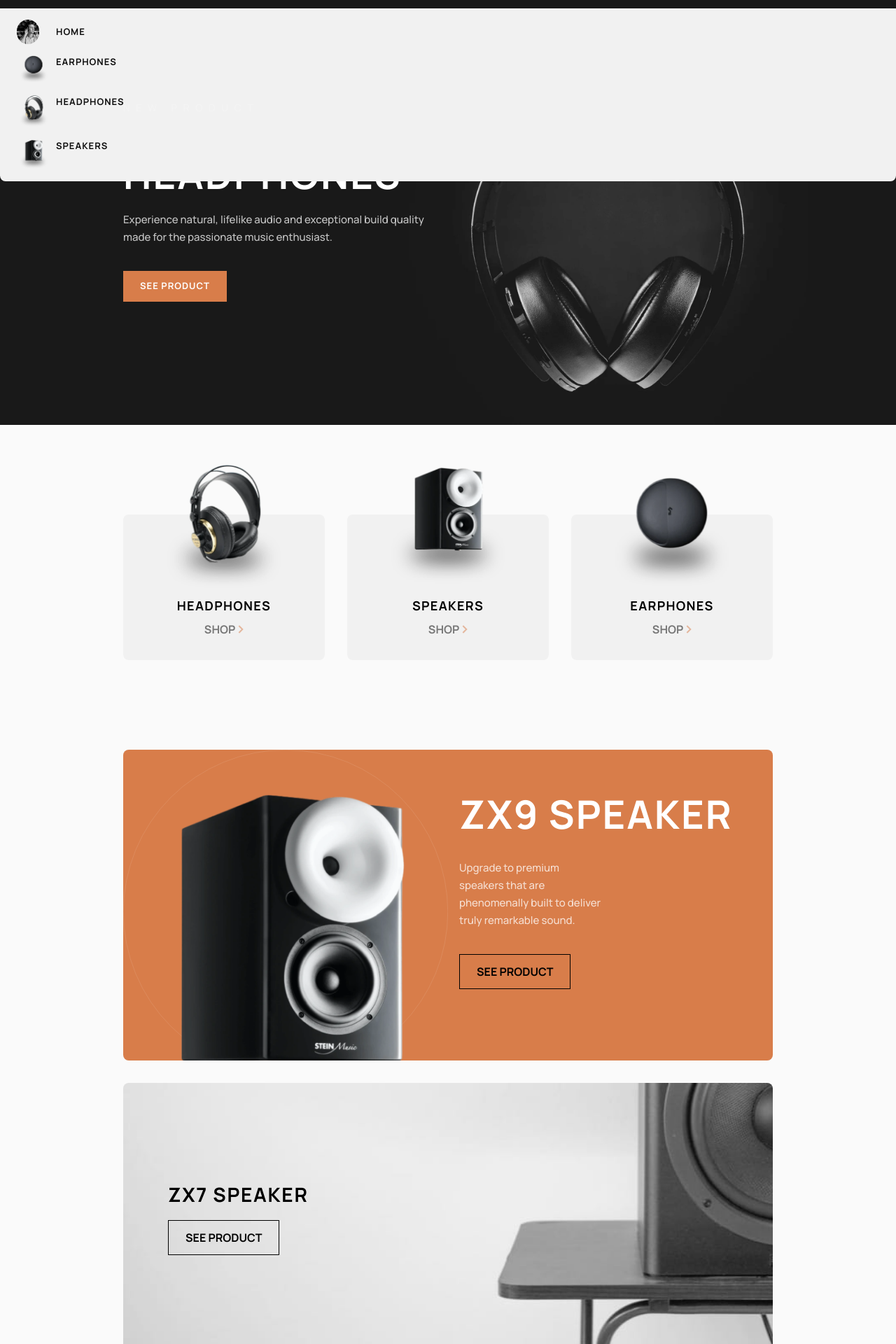
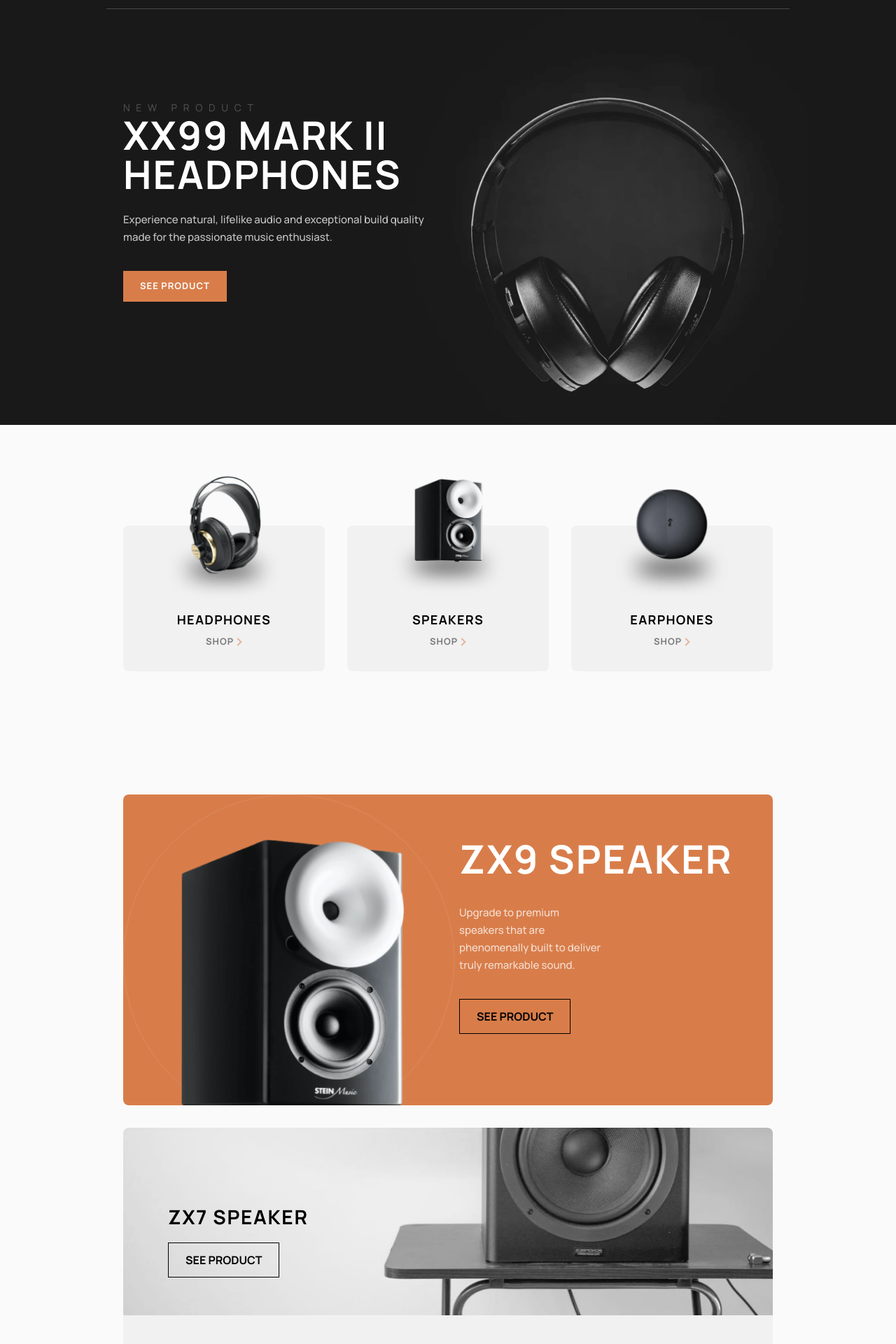
Before and after one commit to TomasLukes/lynxes, a Next.js app: page / in a window 1280 px wide. Shown: the part 120-2040 px from the top of the page at 70% size. Built offline with nearby package versions, Linux system fonts and the light colour scheme.

Commit message:
Improved desktop styling for Home page

```diff
--- a/src/app/components/Home/BannerSm.tsx
+++ b/src/app/components/Home/BannerSm.tsx
@@ -6,7 +6,7 @@ export default function BannerSm() {
     /* BannerSm */
     <div className="w-full lg:container mx-auto px-6">
       {/* BannerSm container */}
-      <div id="bannerSm" className="flex gap-8 text-dark-900 h-96 p-6 lg:p-16 rounded-lg">
+      <div id="bannerSm" className="flex gap-8 bg-light-300 text-dark-900 h-80 p-6 lg:p-16 rounded-lg">
           {/* Heading + button container */}
           <div className="my-auto mr-auto">
               {/* Heading */}
--- a/src/app/components/buttons/ButtonArrow.tsx
+++ b/src/app/components/buttons/ButtonArrow.tsx
@@ -3,7 +3,7 @@ import arrowIcon from '/public/icons/shared/icon-arrow-right.svg';
 
 export default function ButtonArrow({ label }) {
   return (
-    <button className="flex items-center gap-1 mx-auto px-4 py-2 text-dark-900 opacity-50 font-bold
+    <button className="flex items-center gap-1 mx-auto px-4 py-2 text-dark-900 subtitle opacity-50
     hover:text-primary-700 hover:opacity-100">
       {label}
       <Image src={arrowIcon} alt="Arrow Icon" className='inline' />
--- a/src/app/components/navigation/Footer.tsx
+++ b/src/app/components/navigation/Footer.tsx
@@ -3,7 +3,7 @@ import Link from "next/link"
 export default function Footer() {
   return (
     /* Footer */
-    <footer className="relative w-full bg-neutral-900 text-neutral-100">
+    <footer className="relative w-full bg-dark-850 text-neutral-100">
       {/* Footer container */}
       <div className="container mx-auto grid py-9 px-6 ">
         {/* Decorative span */}
@@ -19,22 +19,30 @@ export default function Footer() {
           {/* Nav items */}
           <nav className="flex flex-col md:flex-row gap-4 md:gap-6 text-center md:text-left list-none
             subtitle">
-            <li>
-            <Link href="/">Home</Link>
+            <li className="hover:text-primary-700">
+              <Link href="/">
+                Home
+              </Link>
             </li>
-            <li>
-              <Link href="/category/earphones">Earphones</Link>
+            <li className="hover:text-primary-700">
+              <Link href="/category/earphones">
+                Earphones
+              </Link>
             </li>
-            <li>
-              <Link href="/category/headphones">Headphones</Link>
+            <li className="hover:text-primary-700">
+              <Link href="/category/headphones">
+                Headphones
+              </Link>
             </li>
-            <li>
-              <Link href="/category/speakers">Speakers</Link>
+            <li className="hover:text-primary-700">
+              <Link href="/category/speakers">
+                Speakers
+              </Link>
             </li>
           </nav>
         </div>
         {/* Description text */}
-        <p className="md:w-1/3 mx-auto md:m-0 text-center md:text-left py-12 md:py-9 text-body opacity-50 ">
+        <p className="md:w-1/3 mx-auto md:m-0 text-center md:text-left py-12 md:py-9 text-body font-normal opacity-50">
           {`Audiophile is an all in one stop to fulfill your audio needs. We're a small team of music lovers and sound specialists who are devoted
           to helping you get the most out of personal audio. Come and visit our demo facility - we're open 7 days a week.`}
         </p>
--- a/src/app/components/navigation/Header.tsx
+++ b/src/app/components/navigation/Header.tsx
@@ -4,23 +4,21 @@ import { useState } from "react"
 import MobileMenu from "./MobileMenu";
 
 export default function Header() {
-
   const [mobileMenuOpen , setMobileMenuOpen] = useState(false)
 
   function handleClick() {
-    console.log(mobileMenuOpen)
     setMobileMenuOpen(!mobileMenuOpen)
   }
 
   return (
     /* Header */
-    <header className="relative w-full bg-neutral-900 text-neutral-100">
+    <header className={`relative w-full bg-dark-850 text-neutral-100`}>
       {/* Header container */}
       <div className="container mx-auto flex items-center justify-between py-6 md:py-12 px-6">
         {/* Mobile menu */}
-        <img src={`/icons/shared/menu/icon-menu-${mobileMenuOpen ? 'hamburger' : 'close'}.svg`} alt=""
+        <img src={`/icons/shared/menu/icon-menu-${mobileMenuOpen ? 'close' : 'hamburger' }.svg`} alt=""
           className="lg:hidden"
-          onClick={ handleClick }
+          onClick={() => handleClick() }
         />
         {/* Logo */}
         <h1 className="text-3xl font-bold mr-auto lg:mr-0 pl-6 lg:pl-0">
@@ -29,17 +27,25 @@ export default function Header() {
         {/* Navbar items desktop */}
         <nav className="hidden lg:flex gap-9 list-none
           subtitle">
-          <li>
-          <Link href="/">Home</Link>
+          <li className="hover:text-primary-700">
+            <Link href="/">
+              Home
+            </Link>
           </li>
-          <li>
-            <Link href="/category/earphones">Earphones</Link>
+          <li className="hover:text-primary-700">
+            <Link href="/category/earphones">
+              Earphones
+            </Link>
           </li>
-          <li>
-            <Link href="/category/headphones">Headphones</Link>
+          <li className="hover:text-primary-700">
+            <Link href="/category/headphones">
+              Headphones
+            </Link>
           </li>
-          <li>
-            <Link href="/category/speakers">Speakers</Link>
+          <li className="hover:text-primary-700">
+            <Link href="/category/speakers">
+              Speakers
+            </Link>
           </li>
         </nav>
         {/* Account + Shopping card icons */}
@@ -49,7 +55,7 @@ export default function Header() {
         </div>
       </div>
       {/* Navbar items desktop */}
-      <nav className={`${mobileMenuOpen && 'hidden'} absolute w-full flex-col gap-8 bg-light-300 text-dark-800 text-center list-none
+      <nav className={`${mobileMenuOpen === false && 'hidden'} absolute w-full flex-col gap-8 bg-light-300 text-dark-800 text-center list-none
         rounded-b-lg`}>
         <MobileMenu />
       </nav>
--- a/src/app/components/navigation/MobileMenu.tsx
+++ b/src/app/components/navigation/MobileMenu.tsx
@@ -3,23 +3,25 @@ import Link from "next/link"
 export default function MobileMenu() {
   return (
     /* Mobile menu */
-    <ul className="px-6 py-4 flex flex-col gap-4 subtitle">
+    <ul className="px-6 py-8 flex flex-col items-center subtitle">
+      <div className="flex flex-col gap-4">
         <li className="flex items-center gap-6">
           <img src="\images\shared\image-best-gear.webp" alt="" className="w-8 rounded-full" />
           <Link href="/">Home</Link>
         </li>
-      <li className="flex gap-2">
-        <img src="/images/shared/category/image-category-thumbnail-earphones.webp" alt="" className="w-12" />
+        <li className="flex items-center gap-2">
+          <img src="/images/shared/category/image-category-thumbnail-earphones.webp" alt="" className="w-16" />
           <Link href="/category/earphones">Earphones</Link>
         </li>
-      <li className="flex gap-2">
-        <img src="/images/shared/category/image-category-thumbnail-headphones.webp" alt="" className="w-12" />
+        <li className="flex items-center gap-2">
+          <img src="/images/shared/category/image-category-thumbnail-headphones.webp" alt="" className="w-16" />
           <Link href="/category/headphones">Headphones</Link>
         </li>
-      <li className="flex gap-2">
-        <img src="/images/shared/category/image-category-thumbnail-speakers.webp" alt="" className="w-12" />
+        <li className="flex items-center gap-2">
+          <img src="/images/shared/category/image-category-thumbnail-speakers.webp" alt="" className="w-16" />
           <Link href="/category/speakers">Speakers</Link>
         </li>
+      </div>
     </ul>
   )
 }
--- a/src/app/components/shared/About.tsx
+++ b/src/app/components/shared/About.tsx
@@ -9,7 +9,7 @@ export default function About() {
         <h3 className="heading-2 text-center lg:text-left pb-6">
           Bringing you the <br></br><span className="text-primary-700">best</span> audio gear
         </h3>
-        <p className="text-body opacity-50 text-center lg:text-left">
+        <p className="text-body opacity-60 text-center lg:text-left">
           Located at the heart of New York City, Audiophile is the premier store for high end headphones,
           earphones, speakers, and audio accessories. We have a large showroom and luxury demonstration
           rooms available for you to browse and experience a wide range of our products. Stop by our store
--- a/src/app/components/shared/Categories.tsx
+++ b/src/app/components/shared/Categories.tsx
@@ -7,7 +7,7 @@ export default function Categories() {
       className="mx-auto">
       {/* Categories cards container */}
       <div className="container mx-auto flex flex-col md:flex-row items-center justify-center
-        md:gap-8 px-6 py-20 md:py-32">
+        md:gap-8 px-6 pt-24 md:pt-36 pb-20 md:pb-32">
         {/* Headphones card */}
         <div className="w-full flex flex-col md:w-96 md:h-52 bg-light-300 text-center
           rounded-lg mt-20 md:mt-0 p-6">
--- a/src/app/globals.css
+++ b/src/app/globals.css
@@ -13,14 +13,14 @@ main {
 /* Typography */
 
 .text-body {
-    font-size: 0.9375rem;
+    font-size: 0.9375rem;   /* 15px */
     font-weight: 500;
     line-height: 25px;
 }
 
 .overline-text {
     color: var(--primary-700);
-    font-size: 0.875rem;
+    font-size: 0.875rem;    /* 14px */
     font-weight: 400;
     line-height: 1.2;
     letter-spacing: 0.625em;
@@ -29,7 +29,7 @@ main {
 
 .subtitle {
     color: var(--primary-700);
-    font-size: 0.8125rem;
+    font-size: 0.8125rem;   /* 13px */
     font-weight: 700;
     line-height: 1.5;
     letter-spacing: 1px;
@@ -38,7 +38,7 @@ main {
 
 .subtitle {
     color: var(--primary-700);
-    font-size: 0.8125rem;
+    font-size: 0.8125rem;   /* 13px */
     font-weight: 700;
     line-height: 1.5;
     letter-spacing: 1px;
@@ -46,7 +46,7 @@ main {
 }
 
 .heading-1 {
-    font-size: 3.5rem;
+    font-size: 3.5rem;  /* 56px */
     font-weight: 700;
     line-height: 1;
     letter-spacing: 2px;
@@ -54,7 +54,7 @@ main {
 }
 
 .heading-2 {
-    font-size: 2.5rem;
+    font-size: 2.5rem;  /* 40px */
     font-weight: 700;
     line-height: 44px;
     letter-spacing: 1.5px;
@@ -62,21 +62,21 @@ main {
 }
 
 .heading-3 {
-    font-size: 2rem;
+    font-size: 2rem;    /* 32px */
     font-weight: 700;
     letter-spacing: 1.15px;
     text-transform: uppercase;
 }
 
 .heading-4 {
-    font-size: 1.75rem;
+    font-size: 1.75rem; /* 28px */
     font-weight: 700;
     letter-spacing: 1.7px;
     text-transform: uppercase;
 }
 
 .heading-5 {
-    font-size: 1.5rem;
+    font-size: 1.5rem;  /* 24px */
     font-weight: 700;
     line-height: 2;
     letter-spacing: 2px;
@@ -84,7 +84,7 @@ main {
 }
 
 .heading-6 {
-    font-size: 1.125rem;
+    font-size: 1.125rem;    /* 18px */
     font-weight: 700;
     line-height: 1.5;
     letter-spacing: 1.3px;
@@ -105,13 +105,17 @@ main {
     background-image: url("/images/home/pattern-circles.svg");
     background-repeat: no-repeat;
     background-size: cover;
-    background-size: 50%;
+    background-size: 51%;
 }
 
 #bannerSm {
     background-image: url("/images/home/image-speaker-zx7.jpg");
     background-repeat: no-repeat;
-    background-size: cover;
+    background-size: contain;
+}
+
+#banners {
+    max-width: 1150px;
 }
 
 /* Media queries */
@@ -119,7 +123,7 @@ main {
 @media screen and (max-width: 976px) {
     #hero {
         background-image: url("/images/home/image-hero-tablet.jpg");
-        background-position-x: auto;
+        background-position-x: 50%;
     }
 
     #bannerLg {
--- a/src/app/page.tsx
+++ b/src/app/page.tsx
@@ -11,7 +11,7 @@ export default function Home() {
     <div>
       <Hero />
       <Categories />
-      <section id="banners" className="flex flex-col gap-8">
+      <section id="banners" className="flex flex-col gap-8 mx-auto py-12">
         <BannerLg />
         <BannerSm />
         <BannerSplit />
--- a/tailwind.config.js
+++ b/tailwind.config.js
@@ -21,6 +21,7 @@ module.exports = {
 
         // Dark colors
         'dark-900': '#000000',
+        'dark-850': '#191919',
         'dark-800': '#101010',
 
         // Primary colors
```
Lines whose indentation alone changed are shown as unchanged.
